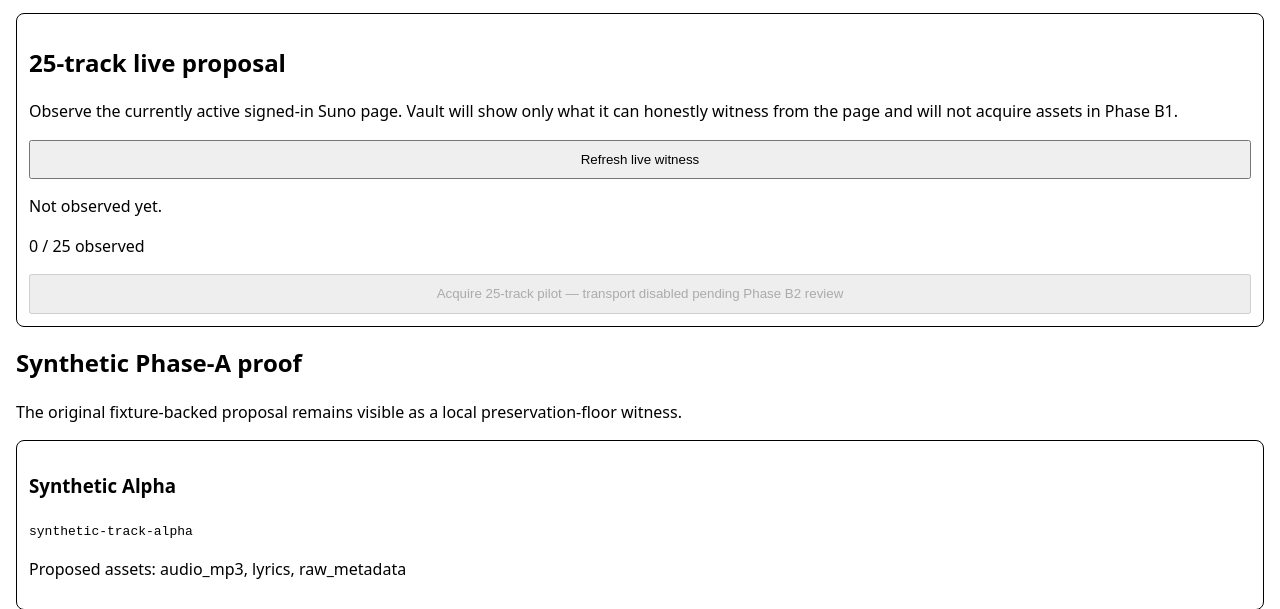
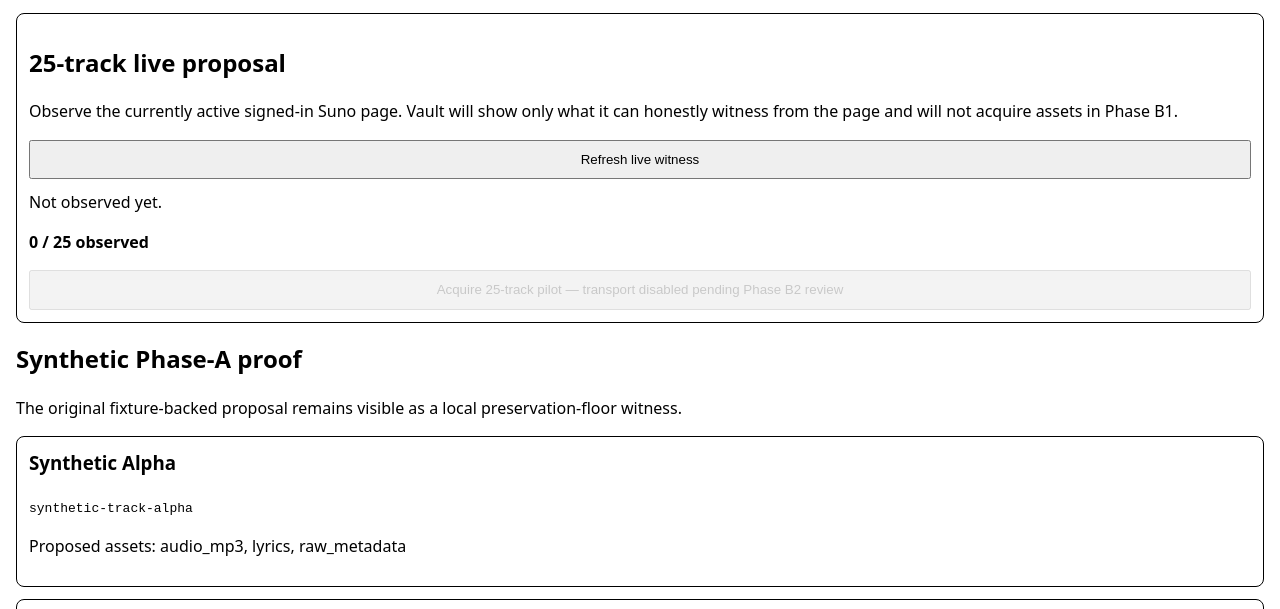
Before and after one commit to the-static-collective/autodiscography-vault, a website with bundled scripts: page extension/src/sidepanel/index.html in a window 1280 px wide. Shown: the part 189-798 px from the top of the page. Built offline with nearby package versions, Linux system fonts and the light colour scheme.

Commit message:
style: clarify live witness proposal surface

```diff
--- a/extension/src/sidepanel/styles.css
+++ b/extension/src/sidepanel/styles.css
@@ -10,6 +10,10 @@ body {
 
 main {
   padding: 1rem;
+}
+
+section + section {
+  margin-top: 1rem;
 }
 
 .eyebrow {
@@ -34,7 +38,24 @@ article + article {
   margin-top: 0.75rem;
 }
 
+article h3 {
+  margin-top: 0;
+}
+
 button {
   width: 100%;
   padding: 0.65rem;
 }
+
+button + p {
+  margin-top: 0.75rem;
+}
+
+button[disabled] {
+  opacity: 0.65;
+}
+
+#live-count {
+  font-variant-numeric: tabular-nums;
+  font-weight: 700;
+}
```
